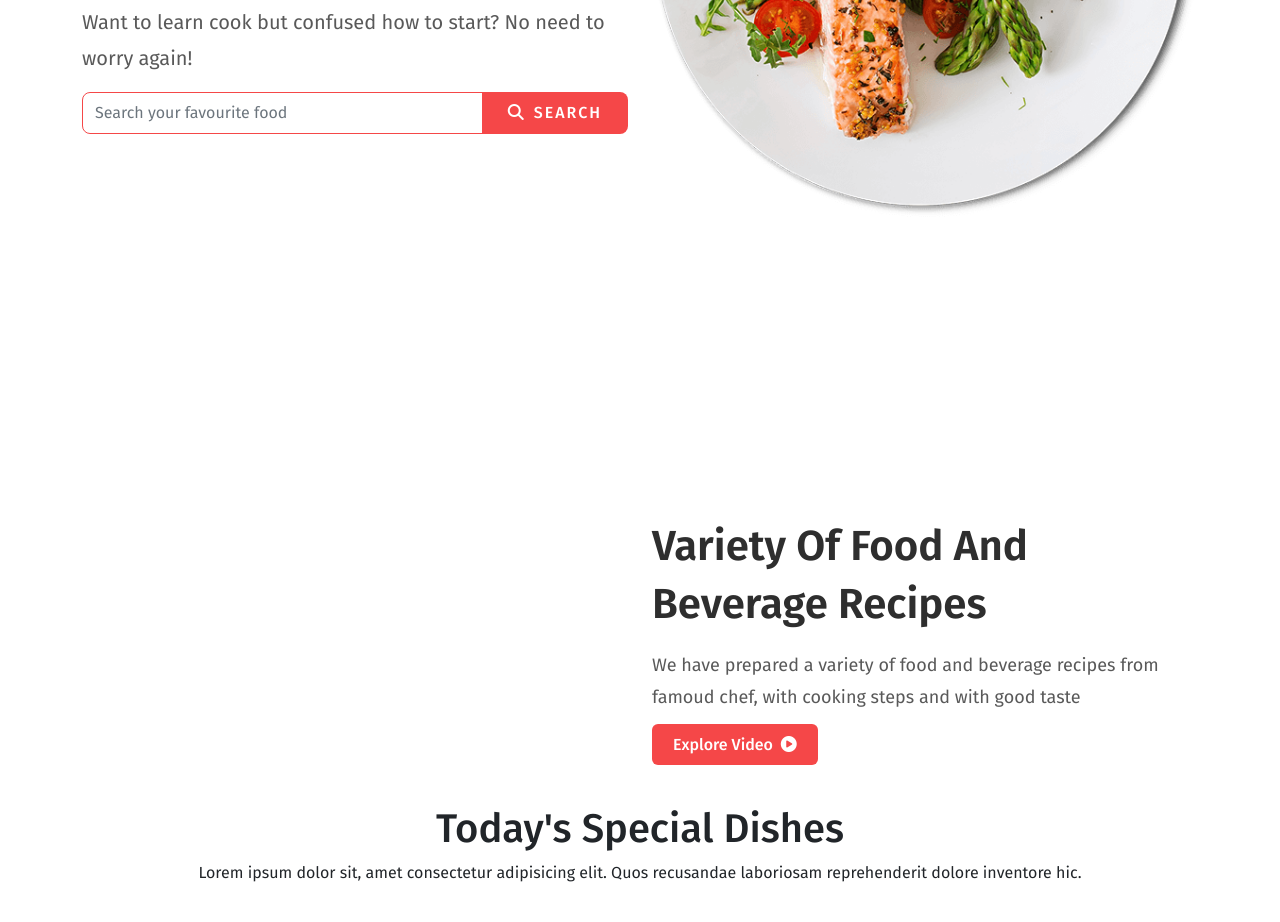
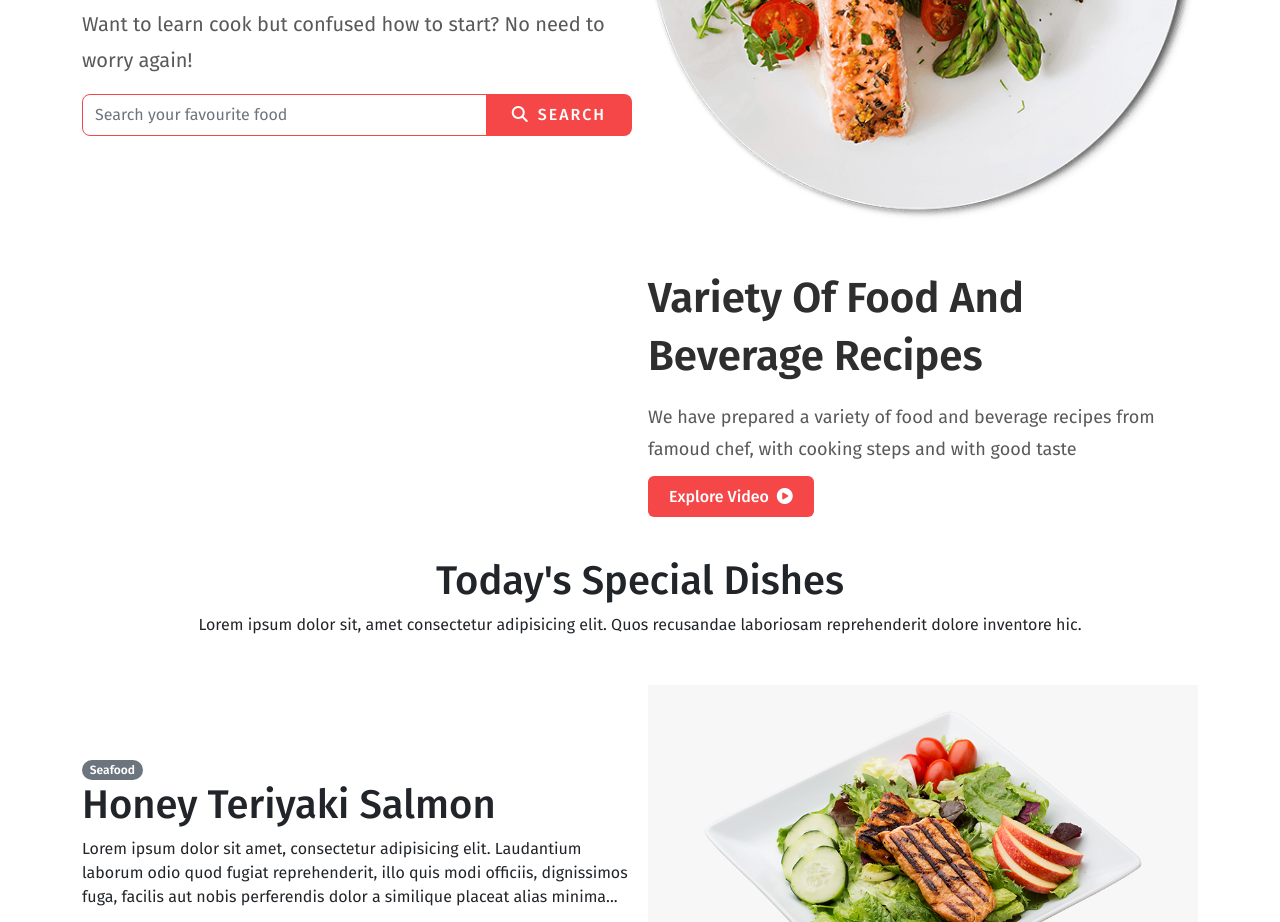
Before and after one commit to Habidhossen/Fast-Prep-Food, a plain HTML site: page index.html in a window 1280 px wide. Shown: the part 442-1364 px from the top of the page. Drawn offline with nearby package versions, Linux system fonts and the light colour scheme.

Commit message:
style added

```diff
--- a/css/style.css
+++ b/css/style.css
@@ -55,7 +55,7 @@ html {
 ------------------------------*/
 .banner-section {
   margin-top: 40px;
-  height: 100vh;
+  /* height: 100vh; */
 }
 .banner-title {
   font-weight: 600;
--- a/index.html
+++ b/index.html
@@ -62,7 +62,9 @@
     <main>
       <section class="banner-section">
         <div class="container">
-          <div class="row row-cols-2 align-items-center">
+          <div
+            class="row row-cols-1 row-cols-sm-1 row-cols-md-2 row-cols-lg-2 g-3 align-items-center"
+          >
             <div class="col">
               <h1 class="banner-title">
                 Let's Start <br />Cooking With<br />
@@ -96,7 +98,9 @@
 
       <section class="watch-video-section mt-5 mb-5">
         <div class="container watch-video-container">
-          <div class="row row-cols-2 align-items-center">
+          <div
+            class="row row-cols-1 row-cols-sm-1 row-cols-md-2 row-cols-lg-2 g-3 align-items-center"
+          >
             <div class="col">
               <img class="img-fluid" src="images/video-cover.jpg" alt="" />
             </div>
@@ -122,7 +126,9 @@
             Lorem ipsum dolor sit, amet consectetur adipisicing elit. Quos
             recusandae laboriosam reprehenderit dolore inventore hic.
           </p>
-          <div class="row row-cols-2 align-items-center">
+          <div
+            class="row row-cols-1 row-cols-sm-1 row-cols-md-2 row-cols-lg-2 g-3 align-items-center"
+          >
             <div class="col">
               <span class="badge rounded-pill bg-secondary">Seafood</span>
               <h1>Honey Teriyaki Salmon</h1>
```
